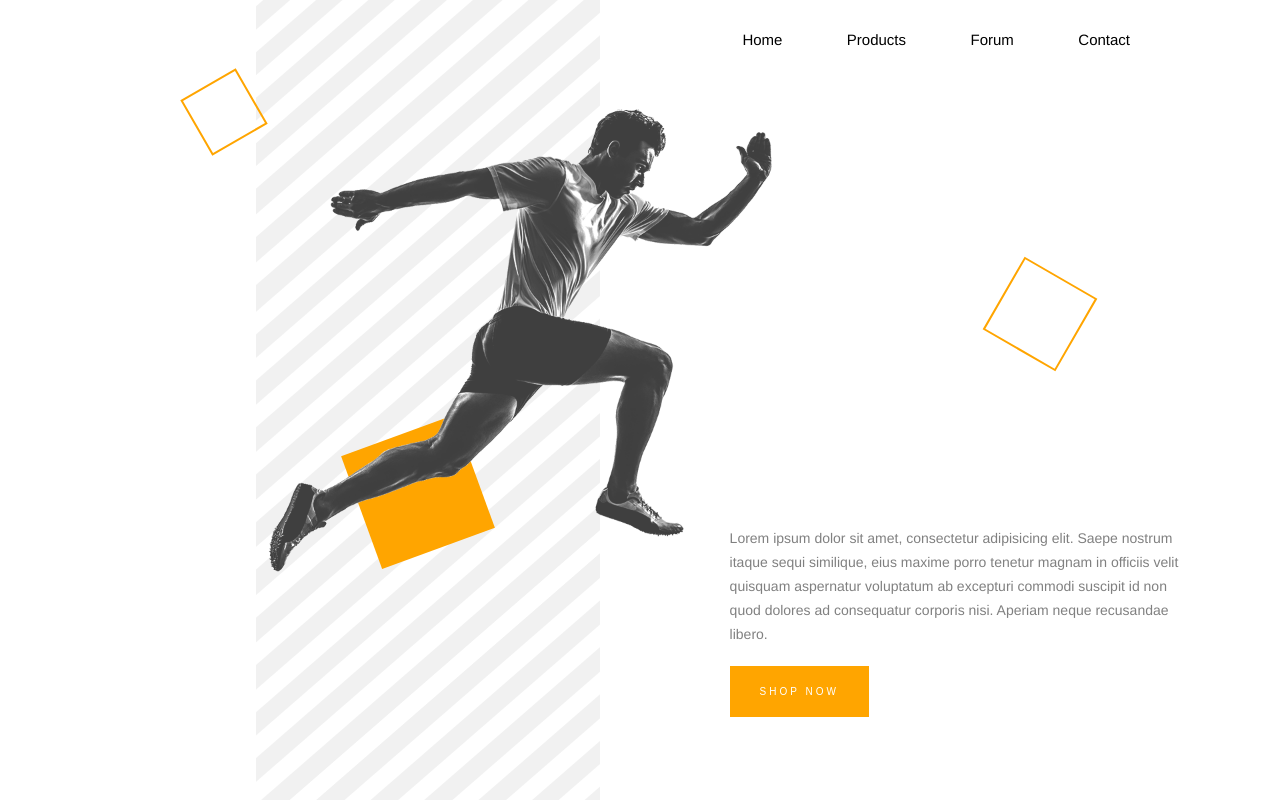
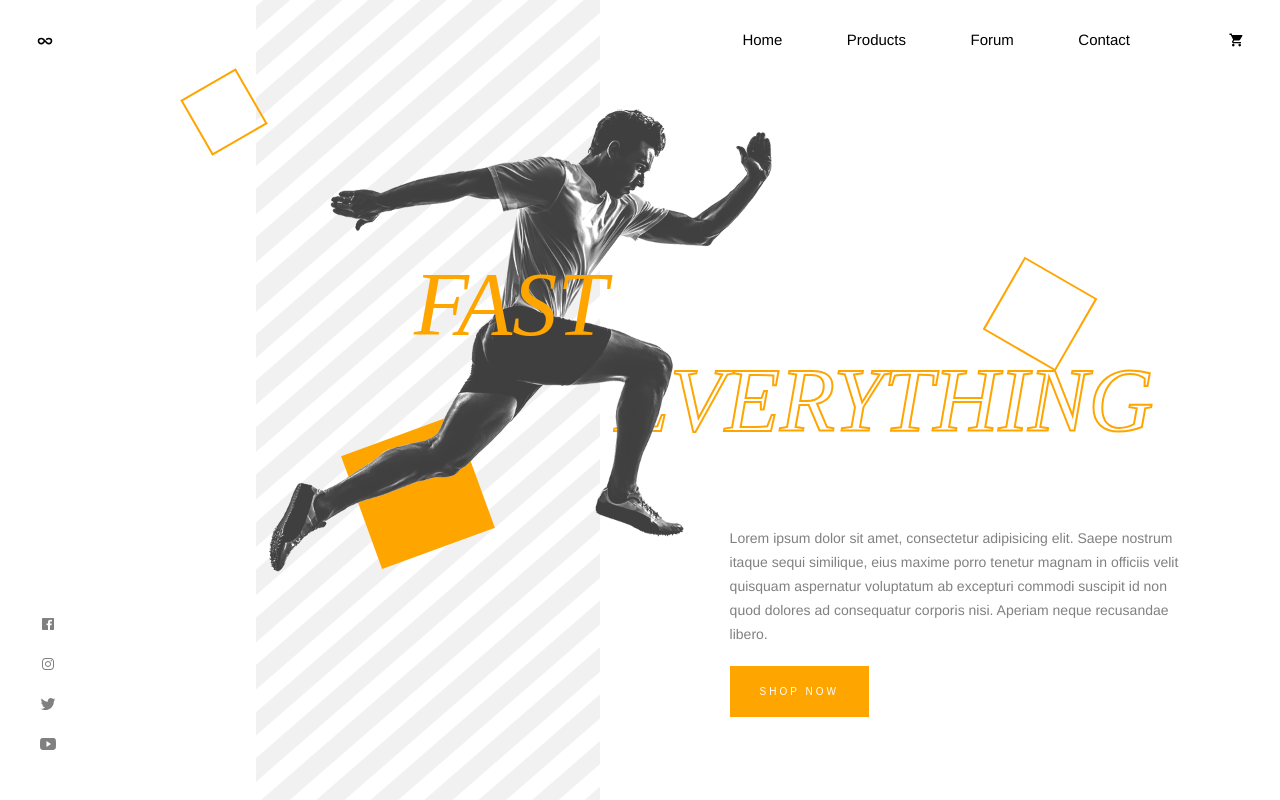
Before and after one commit to join2akshay/sports-landing-page-animation, a plain HTML site: page index.html in a window 1280 px wide. Drawn offline with nearby package versions, Linux system fonts and the light colour scheme.

Commit message:
add animation

```diff
--- a/index.html
+++ b/index.html
@@ -4,6 +4,8 @@
     <meta charset="UTF-8">
     <meta name="viewport" content="width=device-width, initial-scale=1.0">
     <link rel="stylesheet" href="style.css">
+    <script src="https://unpkg.com/ionicons@4.5.5/dist/ionicons.js"></script>
+    <script src="https://cdnjs.cloudflare.com/ajax/libs/gsap/2.1.2/TweenMax.min.js"></script>
     <title>Sports Everything</title>
 
 </head>
@@ -53,5 +55,6 @@
                   </ul>
             </div>
       </div>
+      <script src="main.js"></script>
 </body>
 </html>
--- /dev/null
+++ b/main.js
@@ -0,0 +1,92 @@
+TweenMax.to(".title-1",2,{
+    x:30,
+    opacity:1,
+    ease:Expo.easeInOut
+});
+TweenMax.to(".title-2",2,{
+    x:-25,
+    opacity:1,
+    ease:Expo.easeInOut
+});
+TweenMax.from(".runner",3,{
+    delay:1.6,
+    x:-80,
+    opacity:0,
+    ease:Expo.easeInOut
+});
+TweenMax.from(".box-1",2,{
+    delay:1,
+    rotation:200,
+    transformOrigin:"50% 50%",
+    opacity:0,
+    x:-180,
+    opacity:0,
+    ease:Expo.easeInOut
+});
+TweenMax.from(".box-2",2,{
+    delay:1,
+    rotation:18,
+    transformOrigin:"50% 50%",
+    opacity:0,
+    x:  -180,
+    opacity:0,
+    ease:Expo.easeInOut
+});
+
+TweenMax.from(".box-3",2,{
+    delay:1,
+    rotation:18,
+    transformOrigin:"50% 50%",
+    opacity:0,
+    x:  180,
+    opacity:0,
+    ease:Expo.easeInOut
+});
+
+TweenMax.from(".pattern",2,{
+    delay:0.5,
+    width:0,
+    opacity:0,
+    ease:Expo.easeInOut
+});
+TweenMax.from(".logo",2,{
+    delay:1.6,
+    y:20,
+    opacity:0,
+    ease:Expo.easeInOut
+});
+
+TweenMax.staggerFrom(".menu ul li", 2, {
+    delay: 1.6,
+    y: 20,
+    opacity: 0,
+    ease: Expo.easeInOut
+}, 0.1);
+
+    TweenMax.from(".cart", 2, {
+    delay: 1.7,
+    y: 20,
+    opacity: 0,
+    ease: Expo.easeInOut
+    });
+
+    TweenMax.staggerFrom(".media ul li", 2, {
+    delay: 2,
+    y: 20,
+    opacity: 0,
+    ease: Expo.easeInOut
+}, 0.1);
+
+    TweenMax.from(".content p", 2, {
+    delay: 2.4,
+    y: 20,
+    opacity: 0,
+    ease: Expo.easeInOut
+    });
+
+    TweenMax.from(".content button", 2, {
+    delay: 2.6,
+    y: 20,
+    opacity: 0,
+    ease: Expo.easeInOut
+    });
```
